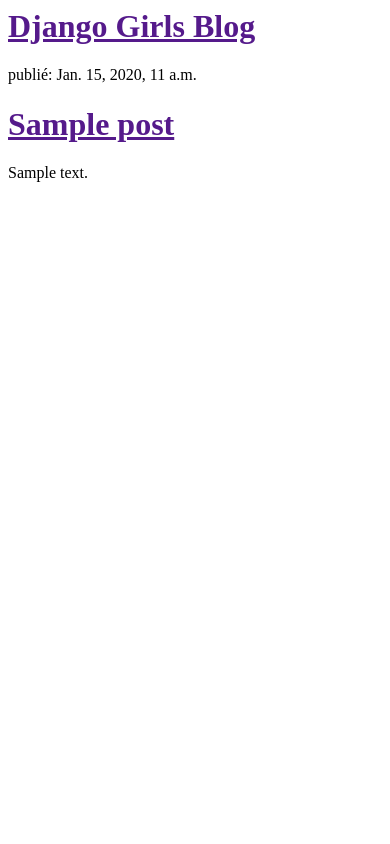
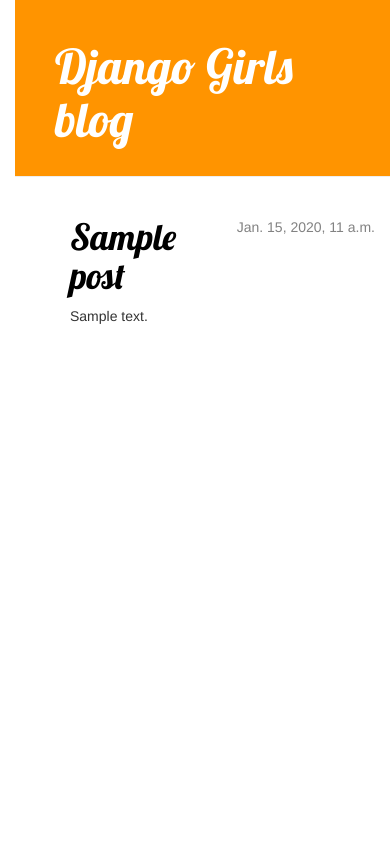
Before and after one commit to nanivall/premier_blog, a Django app: template blog/templates/blog/post_list.html in a window 390 px wide. Run offline with Django 3.2, Linux system fonts and the light colour scheme; the template is opened without the code that fills it: values that come from a table or form of the project are taken from there, others are empty; tables that the repository leaves empty hold one stand-in row (values such as "Sample post"); some libraries are stand-ins or nearby versions.

Commit message:
Added view and template for detailed blog post as well as CSS for the site

```diff
--- /dev/null
+++ b/blog/static/css/blog.css
@@ -0,0 +1,56 @@
+
+
+h1 a {
+    color: #FCA205;
+    font-family: 'Lobster';
+}
+body {
+    padding-left: 15px;
+}
+.page-header {
+    background-color: #ff9400;
+    margin-top: 0;
+    padding: 20px 20px 20px 40px;
+}
+
+.page-header h1, .page-header h1 a, .page-header h1 a:visited, .page-header h1 a:active {
+    color: #ffffff;
+    font-size: 36pt;
+    text-decoration: none;
+}
+
+.content {
+    margin-left: 40px;
+}
+
+h1, h2, h3, h4 {
+    font-family: 'Lobster', cursive;
+}
+
+.date {
+    float: right;
+    color: #828282;
+}
+
+.save {
+    float: right;
+}
+
+.post-form textarea, .post-form input {
+    width: 100%;
+}
+
+.top-menu, .top-menu:hover, .top-menu:visited {
+    color: #ffffff;
+    float: right;
+    font-size: 26pt;
+    margin-right: 20px;
+}
+
+.post {
+    margin-bottom: 70px;
+}
+
+.post h1 a, .post h1 a:visited {
+    color: #000000;
+}
--- /dev/null
+++ b/blog/templates/blog/base.html
@@ -0,0 +1,28 @@
+
+{% load static %}
+<html>
+    <head>
+        <link rel="stylesheet" href="//maxcdn.bootstrapcdn.com/bootstrap/3.2.0/css/bootstrap.min.css">
+        <link rel="stylesheet" href="//maxcdn.bootstrapcdn.com/bootstrap/3.2.0/css/bootstrap-theme.min.css">
+        <link rel="stylesheet" href="{% static 'css/blog.css' %}">
+        <link href="https://fonts.googleapis.com/css?family=Lobster&subset=latin,latin-ext" rel="stylesheet" type="text/css">
+        <title>Le blog d'Anne</title>
+    </head>
+
+    <body>
+        <div class="page-header">
+            <h1><a href="/">Django Girls blog</a></h1>
+        </div>
+
+        <div class="content container">
+            <div class="row">
+                <div class="col-md-8">
+                {% block content %}
+                {% endblock %}
+                </div>
+            </div>
+        </div>
+
+    </body>
+
+</html>
--- a/blog/templates/blog/post_list.html
+++ b/blog/templates/blog/post_list.html
@@ -1,20 +1,14 @@
 
-<html>
-    <head>
-        <title>Le blog d'Anne</title>
-    </head>
+{% extends 'blog/base.html' %}
 
-    <body>
-    <div>
-        <h1><a href="">Django Girls Blog</a></h1>
-    </div>
-    {%  for post in posts %}
-        <div>
-            <p>publié: {{ post.published_date }}</p>
-            <h1><a href="">{{ post.title }}</a></h1>
+{% block content %}
+    {% for post in posts %}
+        <div class="post">
+            <div class="date">
+                {{ post.published_date }}
+            </div>
+            <h1><a href="{% url 'post_detail' pk=post.pk %}">{{ post.title }}</a></h1>
             <p>{{ post.text|linebreaksbr }}</p>
         </div>
-    {%  endfor %}
-    </body>
-
-</html>
+    {% endfor %}
+{% endblock %}
--- a/blog/urls.py
+++ b/blog/urls.py
@@ -3,4 +3,5 @@ from . import views
 
 urlpatterns = [
     url(r'^$', views.post_list, name='post_list'),
+    url(r'^post/(?P<pk>[0-9]+)/$', views.post_detail, name='post_detail')
     ]
--- a/blog/views.py
+++ b/blog/views.py
@@ -1,8 +1,13 @@
 from django.shortcuts import render
 from django.utils import timezone
 from .models import Post
+from django.shortcuts import render, get_object_or_404
 
 
 def post_list(request):
     posts = Post.objects.filter(published_date__lte=timezone.now()).order_by('published_date')
     return render(request, template_name='blog/post_list.html', context={'posts': posts})
+
+def post_detail(request, pk):
+    post = get_object_or_404(Post, pk=pk)
+    return render(request, 'blog/post_detail.html', {'post': post})
```
Also changed, not shown: blog/templates/blog/post_detail.html (added, +13 -0 lines).
